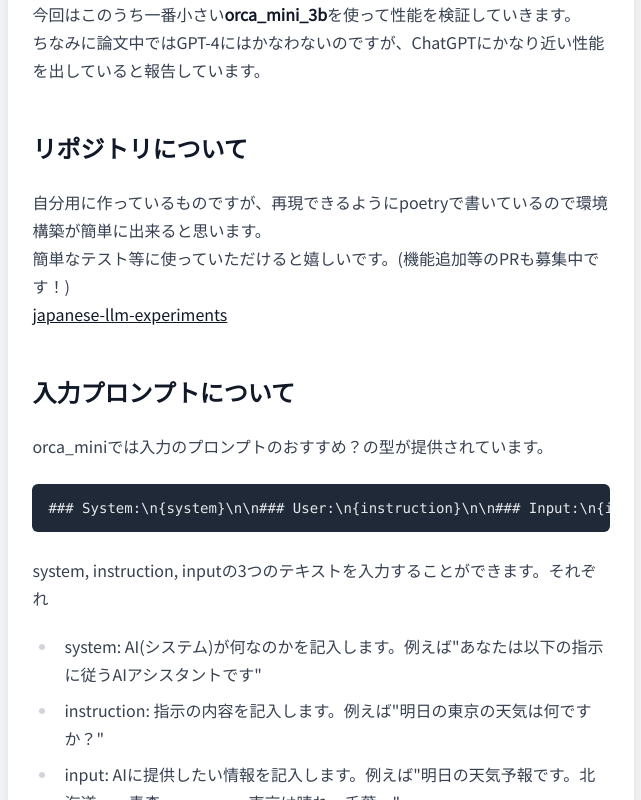
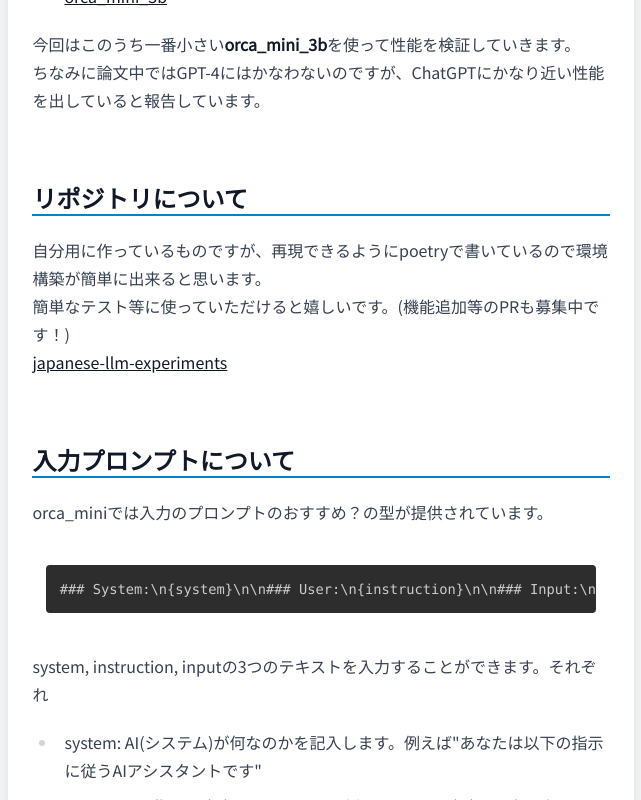
Before and after one commit to umepy/umeco-portfolio, a Next.js app: page /blogs/20230628_orca_mini_3b in a window 1280 px wide. Shown: the part 660-1460 px from the top of the page, without its empty margins (195-836 px from the left). Built offline with nearby package versions, Linux system fonts and the light colour scheme; no server answers.

Commit message:
codeblock for syntax-highlight and divider

```diff
--- /dev/null
+++ b/src/components/codeblock.tsx
@@ -0,0 +1,18 @@
+import { CodeComponent } from "react-markdown/lib/ast-to-react";
+import { Prism as SyntaxHighlighter } from "react-syntax-highlighter";
+import { tomorrow } from "react-syntax-highlighter/dist/cjs/styles/prism";
+
+const CodeBlock: CodeComponent = ({ inline, className, children }) => {
+  if (inline) {
+    return <code className={className}>{children}</code>;
+  }
+  const match = /language-(\w+)/.exec(className || "");
+  const lang = match && match[1] ? match[1] : "";
+  return (
+    <SyntaxHighlighter style={tomorrow} language={lang}>
+      {String(children).replace(/\n$/, "")}
+    </SyntaxHighlighter>
+  );
+};
+
+export default CodeBlock;
--- a/src/pages/blogs/[blogName].tsx
+++ b/src/pages/blogs/[blogName].tsx
@@ -7,6 +7,7 @@ import rehypeKatex from "rehype-katex";
 import { Link as ScrollLink } from "react-scroll";
 import { NextSeo, ArticleJsonLd } from "next-seo";
 import Link from "next/link";
+import CodeBlock from "@/components/codeblock";
 
 type Props = InferGetStaticPropsType<typeof getStaticProps>;
 
@@ -44,7 +45,17 @@ export default function BlogPage({ blog }: Props) {
   //@ts-ignore
   // table of contents
   const H2Link = ({ node, ...props }) => {
-    return <h2 id={node.position?.start.line.toString()}>{props.children}</h2>;
+    return (
+      <div className="w-full flex flex-col">
+        <h2
+          id={node.position?.start.line.toString()}
+          style={{ marginBottom: 0 }}
+        >
+          {props.children}
+        </h2>
+        <span className="w-full border-t-2 border-sky-600"></span>
+      </div>
+    );
   };
 
   // generate description
@@ -109,7 +120,7 @@ export default function BlogPage({ blog }: Props) {
               <ReactMarkdown
                 remarkPlugins={[remarkGfm, remarkMath]}
                 rehypePlugins={[rehypeKatex]}
-                components={{ h2: H2Link }}
+                components={{ h2: H2Link, code: CodeBlock }}
               >
                 {blog.content}
               </ReactMarkdown>
--- a/tailwind.config.js
+++ b/tailwind.config.js
@@ -15,7 +15,25 @@ module.exports = {
     fontFamily: {
       body: ["ヒラギノ角ゴシック", "メイリオ", "Meiryo"],
     },
-    extend: {},
+    extend: {
+      typography: {
+        DEFAULT: {
+          css: {
+            code: { fontWeight: 400 },
+            pre: null,
+            "pre code": {
+              backgroundColor: null,
+              borderWidth: null,
+              borderRadius: null,
+              padding: null,
+              color: null,
+              fontSize: "100px",
+              lineHeight: "inherit",
+            },
+          },
+        },
+      },
+    },
   },
   plugins: [require("@tailwindcss/typography")],
 };
```
